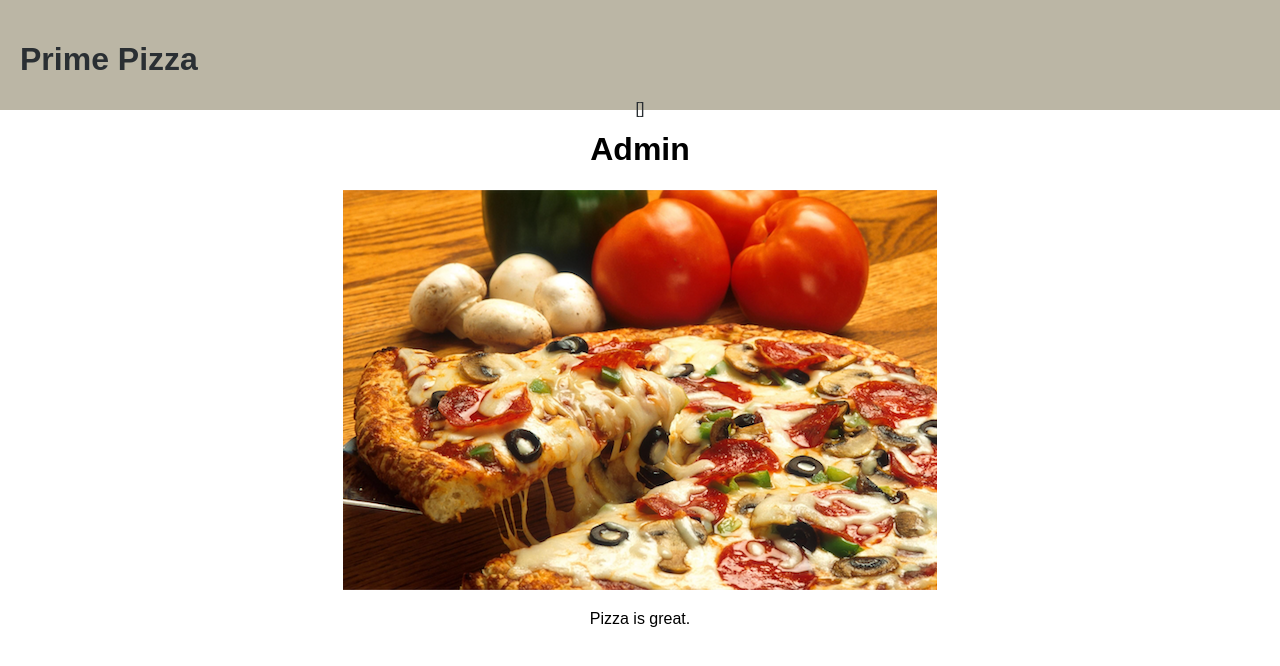
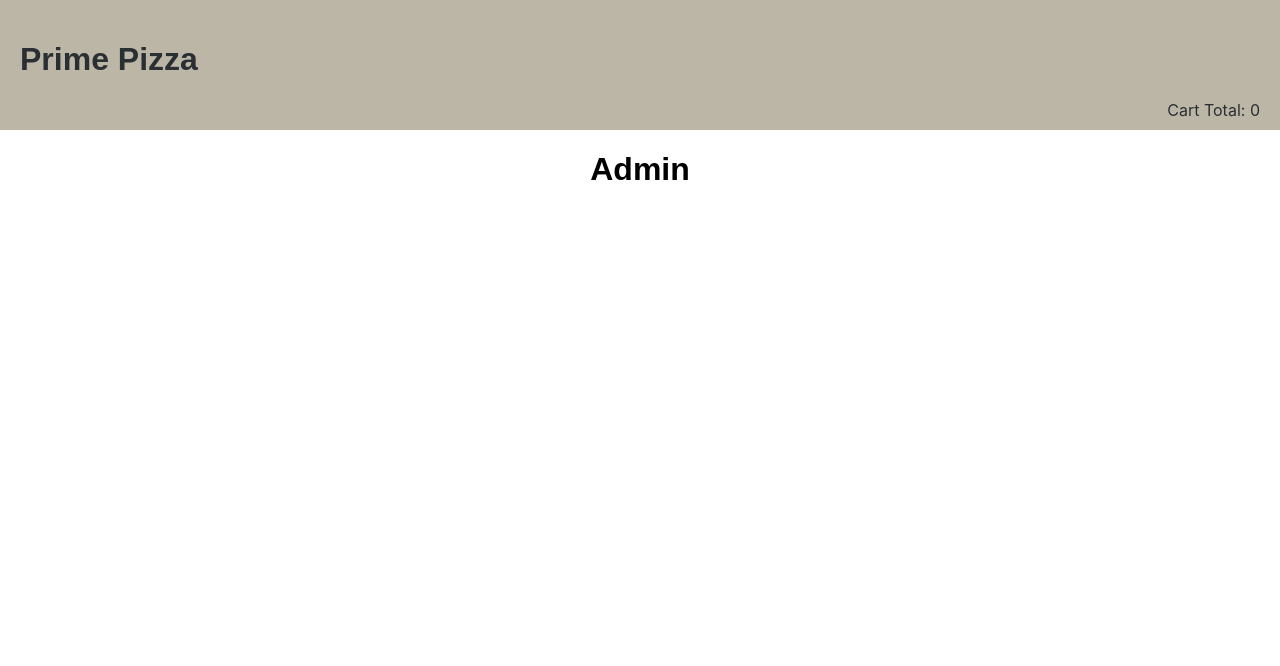
Before and after one commit to Scatterbalance/redux-pizza-parlor, a React (Create React App) app: page /Admin in a window 1280 px wide. Shown: the top 666 px of the page. Built offline with nearby package versions, Linux system fonts and the light colour scheme.

Commit message:
pizza list updates cart total and removes from reducer

```diff
--- a/src/components/App/App.css
+++ b/src/components/App/App.css
@@ -7,6 +7,7 @@
   background-color: #BBB6A5;
   height: 70px;
   padding: 20px;
+  padding-bottom: 40px;
   color: #2A2F33;
   margin-bottom: 20px;
 }
@@ -14,6 +15,11 @@
 .App-title {
   text-align: left;
   font-size: 2em;
+}
+.cart{
+  font-family:-apple-system, BlinkMacSystemFont, 'Segoe UI', Roboto, Oxygen, Ubuntu, Cantarell, 'Open Sans', 'Helvetica Neue', sans-serif;
+  text-align: right;
+  color:#2A2F33
 }
 
 .StepTitle{
--- a/src/components/App/App.jsx
+++ b/src/components/App/App.jsx
@@ -28,11 +28,6 @@ function App() {
 
       </BrowserRouter>
 
-
-
-      <img src='images/pizza_photo.png' />
-      <p>Pizza is great.</p>
-
     </div>
   );
 }
--- a/src/components/Header/Header.jsx
+++ b/src/components/Header/Header.jsx
@@ -5,7 +5,7 @@ import { useDispatch, useSelector } from 'react-redux';
 
 function Header( props ){
     // const reducerName = useSelector( store => store.reducerName );
-    const addPizzas = useSelector( store => store.addPizzas );
+    const updateCart = useSelector( store => store.updateCart );
     // const [name, setName] = useState( null );
 
     const dispatch = useDispatch();
@@ -16,7 +16,7 @@ function Header( props ){
         <div>
             <header className='App-header'>
               <h1 className='App-title'>Prime Pizza</h1>
-              <p>{JSON.stringify(addPizzas)} </p>
+              <p className = "cart">Cart Total: {(Number(updateCart.toFixed(2)))}</p>
             </header>
         </div>
     )
--- a/src/components/PizzaListItem/PizzaListItem.jsx
+++ b/src/components/PizzaListItem/PizzaListItem.jsx
@@ -16,7 +16,12 @@ function PizzaListItem( props ){
         console.log( 'in switch button' );
         setswitchButton( !switchButton );
     }
-
+    let pizzaObject = {
+        id: props.pizza.id,
+        name: props.pizza.name,
+        price: Number(props.pizza.price),
+        quantity: 1
+    };
 
 
     return(
@@ -30,11 +35,11 @@ function PizzaListItem( props ){
 
             {
                switchButton ?
-            <button className = 'addpizza' onClick = { ()=>{toggleImage();dispatch( { type: 'ADD_PIZZA', payload: {id: props.pizza.id, price: props.pizza.price, quantity: 1}})}}>add</button>:
-            <button className = 'removepizza' onClick = { ()=>{toggleImage();dispatch( { type: 'REMOVE_PIZZA', payload: {id: props.pizza.id, price: props.pizza.price, quantity: -1}} )} }>remove</button>
+            <button className = 'addpizza' onClick = { ()=>{toggleImage();dispatch( { type: 'ADD_PIZZA', payload: pizzaObject})}}>add</button>:
+            <button className = 'removepizza' onClick = { ()=>{toggleImage();dispatch( { type: 'REMOVE_PIZZA', payload: pizzaObject} )} }>remove</button>
             }
             </div>
-            <p>{JSON.stringify(addPizzas)}</p>
+
 
         </div>
     )
--- a/src/index.js
+++ b/src/index.js
@@ -6,7 +6,44 @@ import { createStore, combineReducers } from 'redux';
 import { Provider } from 'react-redux';
 
 
+//getting data from the pizza item
+const addPizzas = ( state=[], action ) =>{
+    console.log( 'in addPizzas:', action );
+    //adding pizza to array
+    if( action.type === 'ADD_PIZZA' ){
 
+        return [...state, action.payload];
+
+    //removing pizza from array
+     }else if(action.type === 'REMOVE_PIZZA'){
+        console.log('id', action.payload.id);
+        console.log('state:', state);
+        for (let i = 0; i < state.length; i++) {
+            if (state[i].id === action.payload.id)
+            state.splice(i,1);
+        } //end for
+        return state
+    }//end else if
+
+    return state;
+}
+
+//getting customer info from page
+const CustomerInfo =( state=[], action)=>{
+    if(action.type === 'ADD_CUSTOMER'){
+        return [...state, action.payload];
+    }
+    return state;
+}
+
+//adding types of pizzas to reducer store
+const pizzas = ( state=[], action ) =>{
+    console.log( 'in pizzas reducer:', action );
+    if( action.type === 'SET_PIZZAS' ){
+        return action.payload;
+    }
+    return state;
+}
 
 // test reducer
 const tester = ( state='hello world', action ) =>{
@@ -16,47 +53,35 @@ const tester = ( state='hello world', action ) =>{
     }
     return state;
 }
-const pizzas = ( state=[], action ) =>{
-    console.log( 'in pizzas reducer:', action );
-    if( action.type === 'SET_PIZZAS' ){
-        return action.payload;
-    }
+
+const updateCart = (state= 0, action )=>{
+    console.log('updating cart:', action);
+    let price = 0;
+    if( action.type === 'ADD_PIZZA' ){
+    price = action.payload.price;
+    console.log(price);
+    state = state + price;
+    return state
+
+    }else if (action.type === 'REMOVE_PIZZA'){
+    price = action.payload.price;
+    console.log(price);
+    state = state - price;
+    return state
+
+    }//end elseif
     return state;
+
 }
 
-//getting data from the pizza item
-const addPizzas = ( state=[], action ) =>{
-    let findIndex = 0
-    console.log('findindex:', findIndex);
-    console.log('state:', state);
-    console.log( 'in addPizzas:', action );
-    if( action.type === 'ADD_PIZZA' ){
-            return [...state, action.payload];
-
-     }else if(action.type === 'REMOVE_PIZZA'){
-         findIndex = state.indexOf(action.payload)
-            state = state.splice(findIndex,1);
-
-
-
-
-
-    }
-    return state;
-}
-const CustomerInfo =( state=[], action)=>{
-    if(action.type === 'ADD_CUSTOMER'){
-        return [...state, action.payload];
-    }
-    return state;
-}
 
 // store
 const pizzaStore = createStore(combineReducers({
         tester,
         pizzas,
         addPizzas,
-        CustomerInfo
+        CustomerInfo,
+        updateCart
     })
 )
 
```
